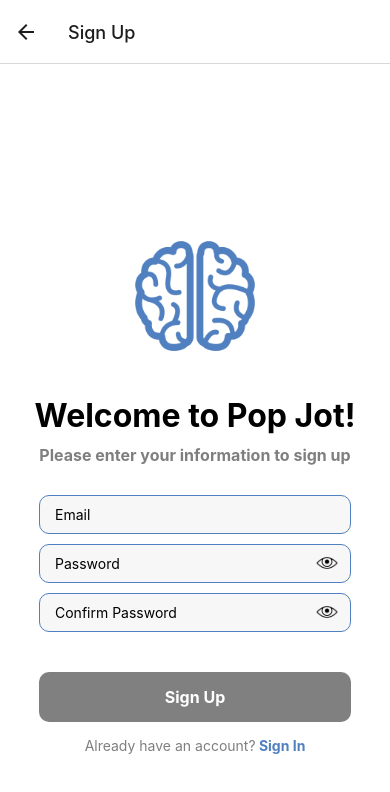
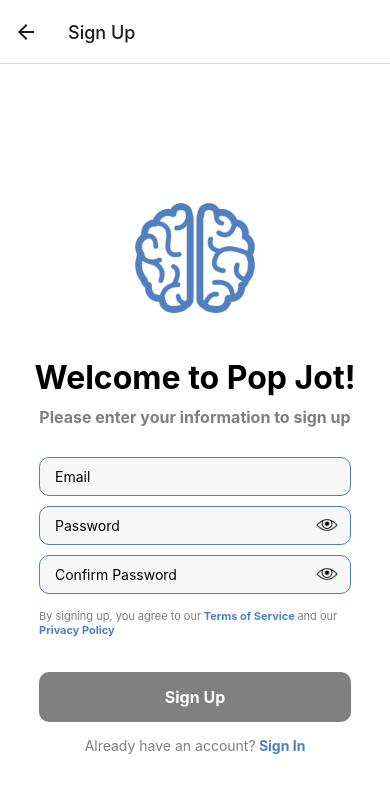
Before and after one commit to cquagliani/ReactNativeAuthenticationFlow, a React Native app: screen / in a window 390 px wide. Both pictures are taken after a click on the element "Sign Up". Shown: the top 792 px of the page. Built offline with nearby package versions, Linux system fonts and the light colour scheme; no server answers.

Commit message:
Added disclaimer text to the sign up screen

```diff
--- a/src/screens/SignUp.js
+++ b/src/screens/SignUp.js
@@ -97,9 +97,9 @@ const SignUp = () => {
                         console.log('Registered with ', user.email);
 
                         // Clear fields on sign up screen
-                        setUsername({email: null});
-                        setPassword({password: null});
-                        setConfirmPassword({confirmPassword: null});
+                        setUsername({ email: null });
+                        setPassword({ password: null });
+                        setConfirmPassword({ confirmPassword: null });
                     })
                     .catch(error => {
                         // Show an error message
@@ -159,8 +159,8 @@ const SignUp = () => {
                     />
                     <TouchableOpacity
                         style={styles.wrapperIcon}
-                        onPress={() => {password == '' ? setSeePassword(seePassword) : setSeePassword(!seePassword)}}>
-                        <Image source={seePassword ? require('../assets/Eye.png'): require('../assets/HideEye.png')} style={styles.icon} />
+                        onPress={() => { password == '' ? setSeePassword(seePassword) : setSeePassword(!seePassword) }}>
+                        <Image source={seePassword ? require('../assets/Eye.png') : require('../assets/HideEye.png')} style={styles.icon} />
                     </TouchableOpacity>
                 </View>
                 <View>
@@ -174,15 +174,22 @@ const SignUp = () => {
                     />
                     <TouchableOpacity
                         style={styles.wrapperIcon}
-                        onPress={() => {confirmPassword == '' ? setSeePassword(seeConfirmPassword) : setSeeConfirmPassword(!seeConfirmPassword)}}>
+                        onPress={() => { confirmPassword == '' ? setSeePassword(seeConfirmPassword) : setSeeConfirmPassword(!seeConfirmPassword) }}>
                         <Image source={seePassword ? require('../assets/Eye.png') : require('../assets/HideEye.png')} style={styles.icon} />
                     </TouchableOpacity>
+                </View>
+                <View style={styles.subtextContainer}>
+                    <Text style={styles.subtextDisclaimer}>By signing up, you agree to our
+                        <Text style={{ fontWeight: 'bold', color: '#5080BF' }}> Terms of Service </Text>
+                        and our
+                        <Text style={{ fontWeight: 'bold', color: '#5080BF' }}> Privacy Policy</Text>
+                    </Text>
                 </View>
             </View>
 
             {/* Sign Up button */}
             {email == '' || password == '' || confirmPassword == '' || checkValidEmail == true ? (
-                <DisabledButton text={"Sign Up"}/>
+                <DisabledButton text={"Sign Up"} />
             ) : (
                 <CustomButton onPress={handleCreate} text={"Sign Up"} />
             )}
@@ -260,6 +267,10 @@ const styles = StyleSheet.create({
     subtext: {
         color: '#7F7F80',
     },
+    subtextDisclaimer: {
+        color: '#7F7F80',
+        fontSize: 11,
+    },
     textFailed: {
         alignSelf: 'flex-start',
         color: 'red',
```
